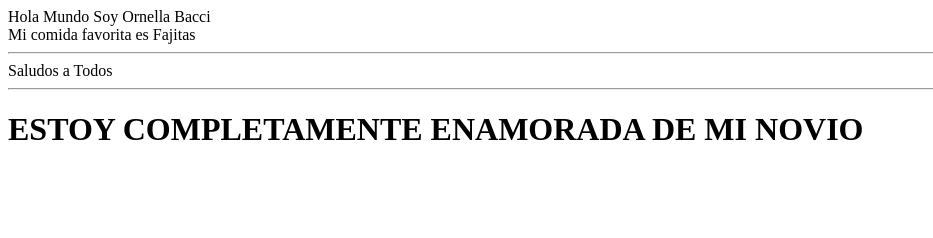
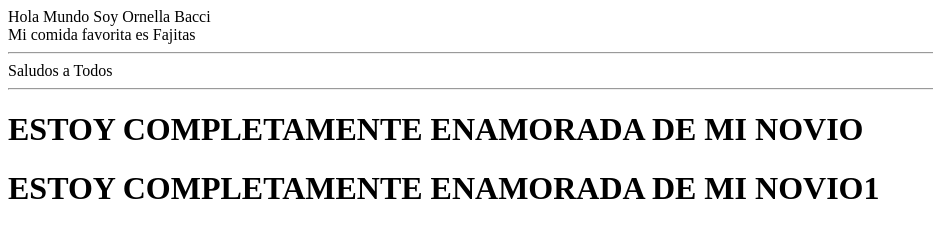
Before and after one commit to ornebacci99/ArgentinaPrograma, a plain HTML site: page 00HolaMundo/index.html in a window 1280 px wide. Shown: the whole page, without its empty margins (0-933 px from the left). Drawn offline with Linux system fonts and the light colour scheme.

Commit message:
Nueva Linea

```diff
--- a/00HolaMundo/index.html
+++ b/00HolaMundo/index.html
@@ -5,3 +5,4 @@ Mi comida favorita es Fajitas
 Saludos a Todos
 <hr>
 <h1>ESTOY COMPLETAMENTE ENAMORADA DE MI NOVIO</h1>
+<h1>ESTOY COMPLETAMENTE ENAMORADA DE MI NOVIO1</h1>
```
